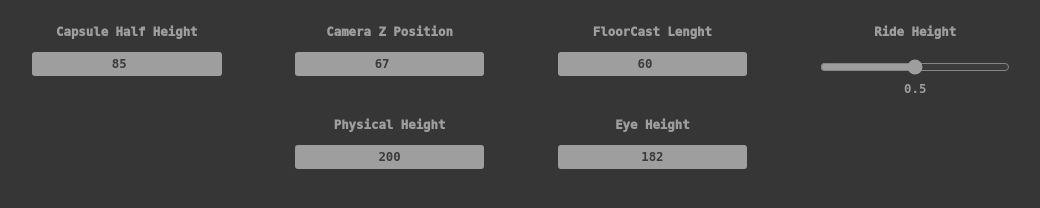
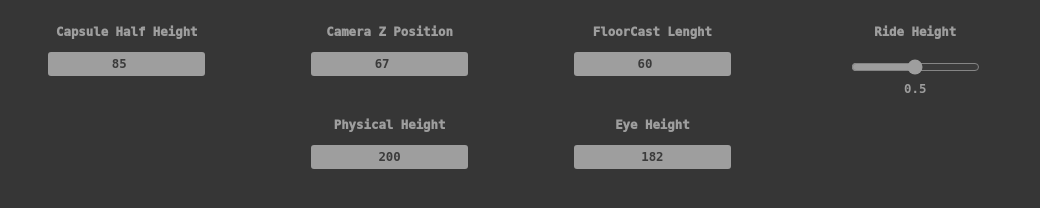
Before and after one commit to MickelD/PlayerSizeCalculator, a plain HTML site: page index.html in a window 1280 px wide. Shown: the whole page, without its empty margins (119-1159 px from the left). Drawn offline with Linux system fonts and the light colour scheme.

Commit message:
Update index.html

```diff
--- a/index.html
+++ b/index.html
@@ -23,7 +23,6 @@ input {
   text-align:center;
   background-color:#9E9E9E;
   padding:5px 0px;
-  width:75%
 }
 output{
   font-weight:bold;
```
